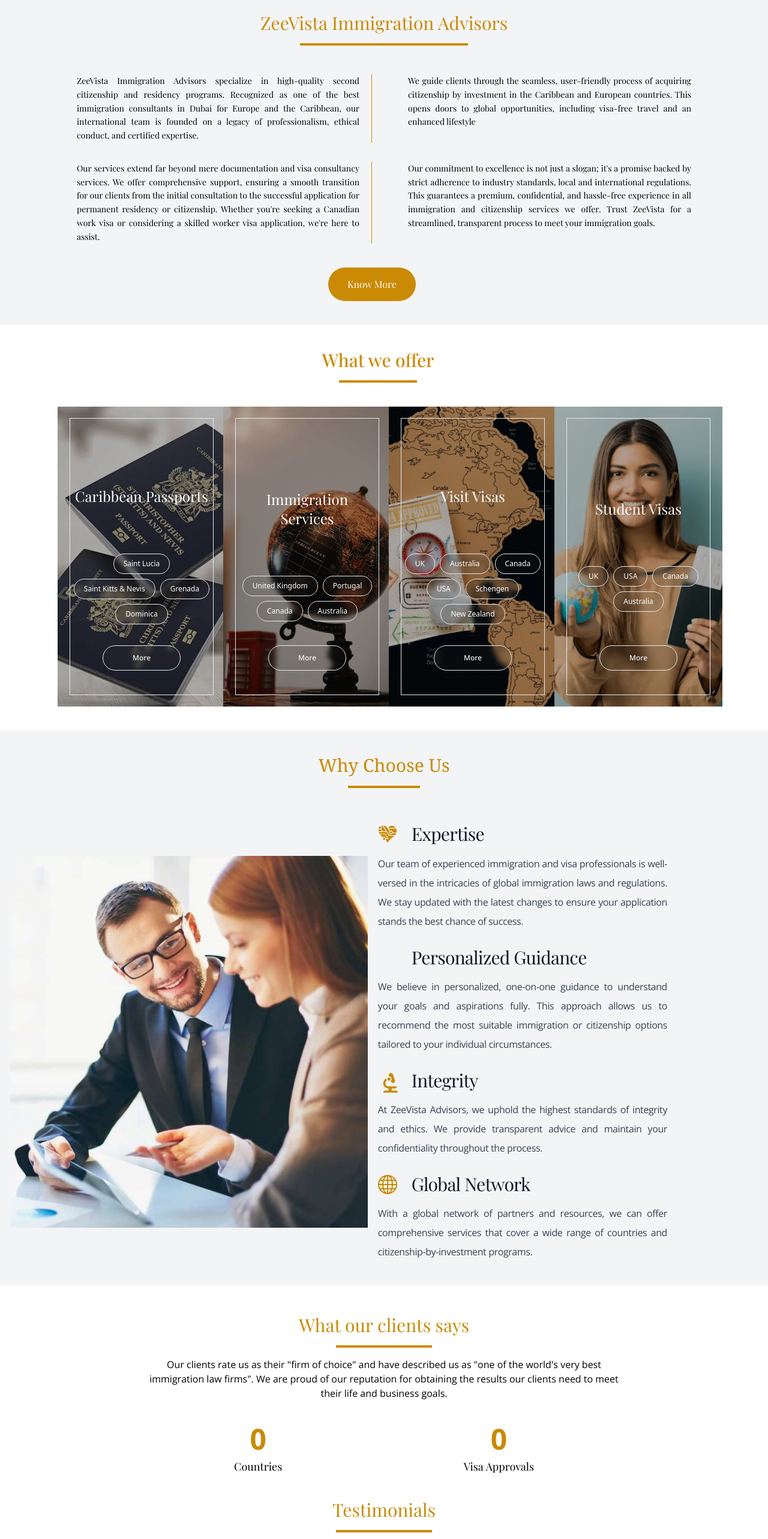
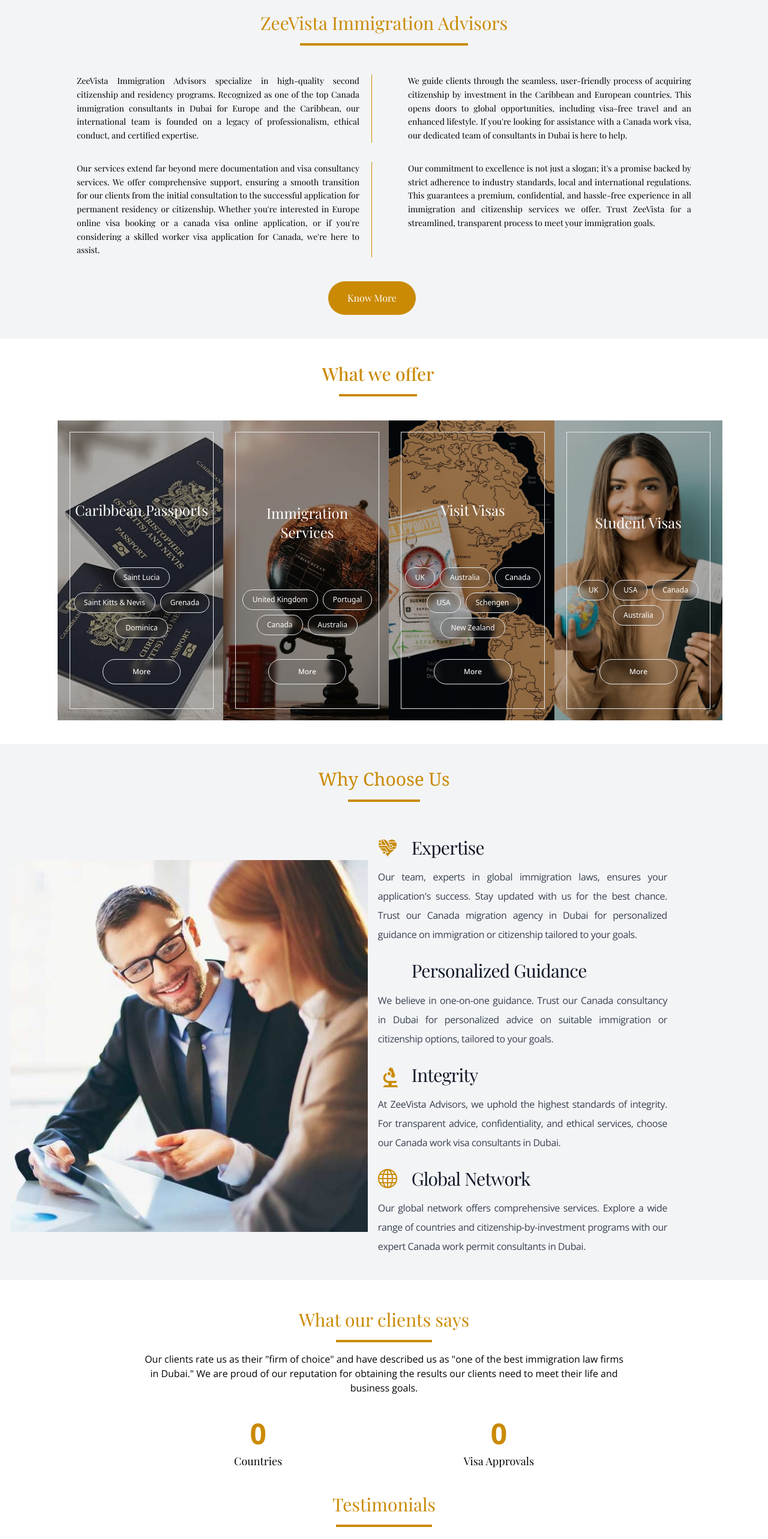
Before and after one commit to spoiledwit/zeevistaproject, a React (Vite) app: page / in a window 1280 px wide. Shown: the part 820-3386 px from the top of the page at 60% size. Built offline with nearby package versions, Linux system fonts and the light colour scheme; some icons are missing.

Commit message:
content-update

```diff
--- a/src/components/home/Introduction.tsx
+++ b/src/components/home/Introduction.tsx
@@ -3,7 +3,6 @@
 import Bar from "../Bar";
 
 const Introduction = () => {
-
   const navigate = useNavigate();
 
   return (
@@ -14,27 +13,45 @@
       </p>
       <div className="mt-12 md:flex-row flex-col flex font-play max-w-screen-lg gap-10 mx-auto text-sm leading-relaxed">
         <div className="md:w-1/2  md:pl-0 px-8 md:border-r border-yellow-600 pr-5">
-                ZeeVista Immigration Advisors specialize in high-quality second citizenship and residency programs. Recognized as one of the best immigration consultants in Dubai for Europe and the Caribbean, our international team is founded on a legacy of professionalism, ethical conduct, and certified expertise.
+          ZeeVista Immigration Advisors specialize in high-quality second
+          citizenship and residency programs. Recognized as one of the top
+          Canada immigration consultants in Dubai for Europe and the Caribbean,
+          our international team is founded on a legacy of professionalism,
+          ethical conduct, and certified expertise.
         </div>
         <div className="md:w-1/2 md:px-0 px-8 md:pl-5">
-                We guide clients through the seamless, user-friendly process of acquiring citizenship by investment in the Caribbean and European countries. This opens doors to global opportunities, including visa-free travel and an enhanced lifestyle
+          We guide clients through the seamless, user-friendly process of
+          acquiring citizenship by investment in the Caribbean and European
+          countries. This opens doors to global opportunities, including
+          visa-free travel and an enhanced lifestyle. If you're looking for
+          assistance with a Canada work visa, our dedicated team of consultants
+          in Dubai is here to help.
         </div>
       </div>
       <div className="mt-8 flex md:flex-row md:px-0 px-8 flex-col font-play max-w-screen-lg gap-10 mx-auto text-sm leading-relaxed">
         <div className="md:w-1/2 md:border-r border-yellow-600 pr-5">
-                Our services extend far beyond mere documentation and visa consultancy services. We offer comprehensive support, ensuring a smooth transition for our clients from the initial consultation to the successful application for permanent residency or citizenship. Whether you're seeking a Canadian work visa or considering a skilled worker visa application, we're here to assist.
+          Our services extend far beyond mere documentation and visa consultancy
+          services. We offer comprehensive support, ensuring a smooth transition
+          for our clients from the initial consultation to the successful
+          application for permanent residency or citizenship. Whether you're
+          interested in Europe online visa booking or a canada visa online
+          application, or if you're considering a skilled worker visa
+          application for Canada, we're here to assist.
         </div>
         <div className="md:w-1/2 md:pl-5">
-                Our commitment to excellence is not just a slogan; it's a promise backed by strict adherence to industry standards, local and international regulations. This guarantees a premium, confidential, and hassle-free experience in all immigration and citizenship services we offer. Trust ZeeVista for a streamlined, transparent process to meet your immigration goals.
+          Our commitment to excellence is not just a slogan; it's a promise
+          backed by strict adherence to industry standards, local and
+          international regulations. This guarantees a premium, confidential,
+          and hassle-free experience in all immigration and citizenship services
+          we offer. Trust ZeeVista for a streamlined, transparent process to
+          meet your immigration goals.
         </div>
       </div>
       <div className="w-full flex items-center justify-center mt-10">
-                <span
-                    className="md:mr-10"
-                >
+        <span className="md:mr-10">
           <Button
             onClick={() => {
-                            navigate("/about-us")
+              navigate("/about-us");
             }}
             text="Know More"
           />
--- a/src/components/home/about.tsx
+++ b/src/components/home/about.tsx
@@ -6,34 +6,34 @@
 import { motion, useAnimation } from "framer-motion";
 import { useInView } from "react-intersection-observer";
 import Bar from "../Bar";
-import {BsGlobe} from "react-icons/bs";
+import { BsGlobe } from "react-icons/bs";
 
 export default function About() {
-
   const reasons = [
     {
       title: "Expertise",
       description:
-        "Our team of experienced immigration and visa professionals is well-versed in the intricacies of global immigration laws and regulations. We stay updated with the latest changes to ensure your application stands the best chance of success.",
+        "Our team, experts in global immigration laws, ensures your application's success. Stay updated with us for the best chance. Trust our Canada migration agency in Dubai for personalized guidance on immigration or citizenship tailored to your goals.",
       icon: <GiTechnoHeart className="text-yellow-600" size={32} />,
     },
     {
       title: "Personalized Guidance",
       description:
-        "We believe in personalized, one-on-one guidance to understand your goals and aspirations fully. This approach allows us to recommend the most suitable immigration or citizenship options tailored to your individual circumstances.        ",
+        "We believe in one-on-one guidance. Trust our Canada consultancy in Dubai for personalized advice on suitable immigration or citizenship options, tailored to your goals.",
       icon: <FaPassport size={32} className="text-yellow-600" />,
     },
     {
       title: "Integrity",
       description:
-        "At ZeeVista Advisors, we uphold the highest standards of integrity and ethics. We provide transparent advice and maintain your confidentiality throughout the process.",
+        "At ZeeVista Advisors, we uphold the highest standards of integrity. For transparent advice, confidentiality, and ethical services, choose our Canada work visa consultants in Dubai.",
       icon: <MdBiotech size={42} className="text-yellow-600" />,
     },
     {
       title: "Global Network",
-      description:"With a global network of partners and resources, we can offer comprehensive services that cover a wide range of countries and citizenship-by-investment programs.",
+      description:
+        "Our global network offers comprehensive services. Explore a wide range of countries and citizenship-by-investment programs with our expert Canada work permit consultants in Dubai.",
       icon: <BsGlobe size={32} className="text-yellow-600" />,
-    }
+    },
   ];
 
   const controlsImage = useAnimation();
@@ -52,14 +52,15 @@
     <div className="w-full md:mb-12 md:pt-0 items-center md:px-0 flex mt-10 flex-col p-10 bg-gray-100">
       {/* why choose us */}
       <span className="mx-auto">
-      <h2 className="text-yellow-600 text-3xl mt-4 md:mt-10 font-serif">Why Choose Us</h2>
+        <h2 className="text-yellow-600 text-3xl mt-4 md:mt-10 font-serif">
+          Why Choose Us
+        </h2>
         <Bar w={"w-[120px]"} />
       </span>
       <div
         ref={ref}
         className="w-full mt-8 flex max-w-[1500px] flex-col  md:flex-row md:mt-10 relative"
       >
-
         <motion.div
           animate={controlsImage}
           initial="hidden"
@@ -70,7 +71,11 @@
           transition={{ duration: 1 }}
           className="grid place-items-center w-full min-h-full"
         >
-          <img className="w-auto md:block hidden h-full md:h-[620px]" src={img} alt="visa consultancy" />
+          <img
+            className="w-auto md:block hidden h-full md:h-[620px]"
+            src={img}
+            alt="visa consultancy"
+          />
         </motion.div>
 
         <motion.div
@@ -96,7 +101,6 @@
               </div>
             ))}
           </div>
-
         </motion.div>
       </div>
     </div>
--- a/src/navs/testimonails.tsx
+++ b/src/navs/testimonails.tsx
@@ -1,9 +1,9 @@
 import Carousel from "../components/carousel/simple";
 import Bar from "../components/Bar";
-import globe from "../../assets/globe.jpg"
+import globe from "../../assets/globe.jpg";
 import { AiFillStar } from "react-icons/ai";
-import CountUp from 'react-countup';
-import VisibilitySensor from 'react-visibility-sensor';
+import CountUp from "react-countup";
+import VisibilitySensor from "react-visibility-sensor";
 
 export default function Testimonials() {
   const testimonials = [
@@ -121,7 +121,6 @@
         "ZeeVista Advisors turned the daunting task of immigration into a hassle-free experience for me. Their professional guidance and prompt responses were instrumental in ensuring a smooth visa application process. I am living my dream abroad, all thanks to their outstanding service.",
       image: globe,
     },
-
   ];
 
   return (
@@ -132,19 +131,20 @@
           <Bar w={"w-[160px]"} />
         </h2>
         <p className="max-w-[800px] text-center">
-        Our clients rate us as their "firm of choice" and have described us as "one of the world's very best immigration law firms". We are proud of our reputation for obtaining the results our clients need to meet their life and business goals.
+          Our clients rate us as their "firm of choice" and have described us as
+          "one of the best immigration law firms in Dubai." We are proud of our
+          reputation for obtaining the results our clients need to meet their
+          life and business goals.
         </p>
         <div className="w-full flex items-center justify-center">
-
           <div className="flex max-w-[500px] gap-10 py-10 md:flex-row items-center justify-center md:justify-between w-full">
-
             <div className="flex flex-col items-center">
               <VisibilitySensor
                 partialVisibility
                 offset={{ top: 10 }}
                 delayedCall
               >
-            {({ isVisible }:{isVisible:any}) => (
+                {({ isVisible }: { isVisible: any }) => (
                   <h3 className="text-5xl font-bold text-yellow-600">
                     <CountUp end={isVisible ? 10 : 0} duration={3} />
                   </h3>
@@ -158,18 +158,18 @@
                 offset={{ top: 10 }}
                 delayedCall
               >
-            {({ isVisible }:{isVisible:any}) => (
+                {({ isVisible }: { isVisible: any }) => (
                   <h3 className="text-5xl font-bold text-yellow-600">
                     <CountUp end={isVisible ? 467 : 0} duration={3} />
                   </h3>
                 )}
               </VisibilitySensor>
-          <p className="text-center text-lg mt-2 font-play">Visa Approvals</p>
+              <p className="text-center text-lg mt-2 font-play">
+                Visa Approvals
+              </p>
             </div>
           </div>
-
         </div>
-
       </div>
 
       <div className=" flex flex-col items-center justify-center w-full">
@@ -182,10 +182,14 @@
             {testimonials.map((t, i) => (
               <div key={i} className=" flex flex-col items-center">
                 <p className=" text-gray-500 leading-loose text-center text-lg max-w-3xl">
-                  <strong className="text-yellow-600 text-lg mr-1">"</strong>{t.content} <strong className="text-yellow-600 text-lg">"</strong>
+                  <strong className="text-yellow-600 text-lg mr-1">"</strong>
+                  {t.content}{" "}
+                  <strong className="text-yellow-600 text-lg">"</strong>
                 </p>
 
-                <h3 className="mt-10 font-serif text-yellow-600 text-lg md:mt-6 ">{t.name}</h3>
+                <h3 className="mt-10 font-serif text-yellow-600 text-lg md:mt-6 ">
+                  {t.name}
+                </h3>
                 <div className="flex my-2">
                   {[...Array(5)].map((_, i) => (
                     <AiFillStar key={i} className=" text-yellow-600 text-lg" />
@@ -202,7 +206,6 @@
             ))}
           </Carousel>
         </div>
-
       </div>
     </div>
   );
```
Also changed, not shown: src/components/Accordian/faqs.ts (+19 -10 lines). Lines whose indentation alone changed are shown as unchanged.
